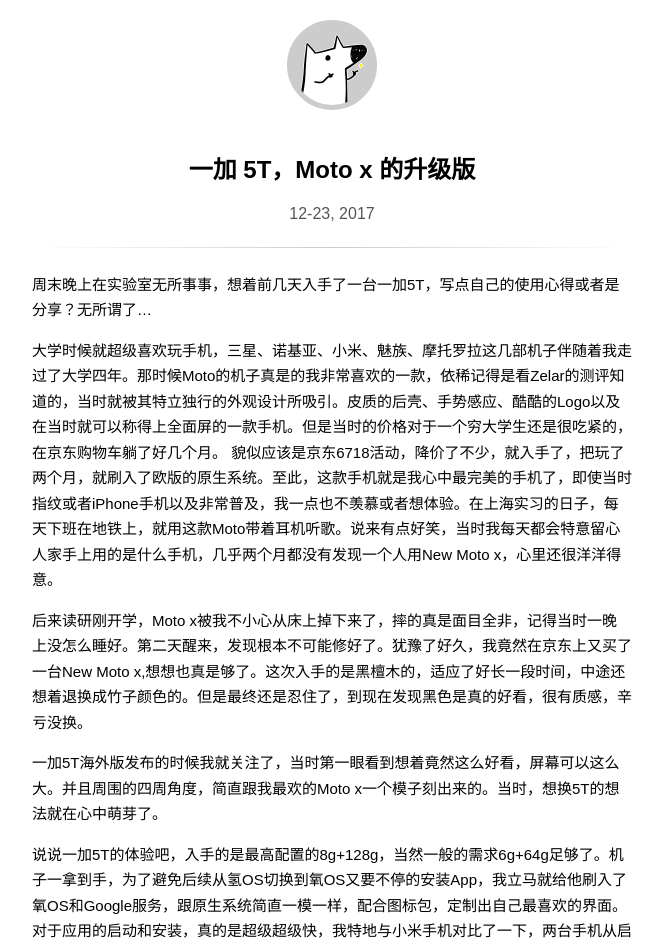
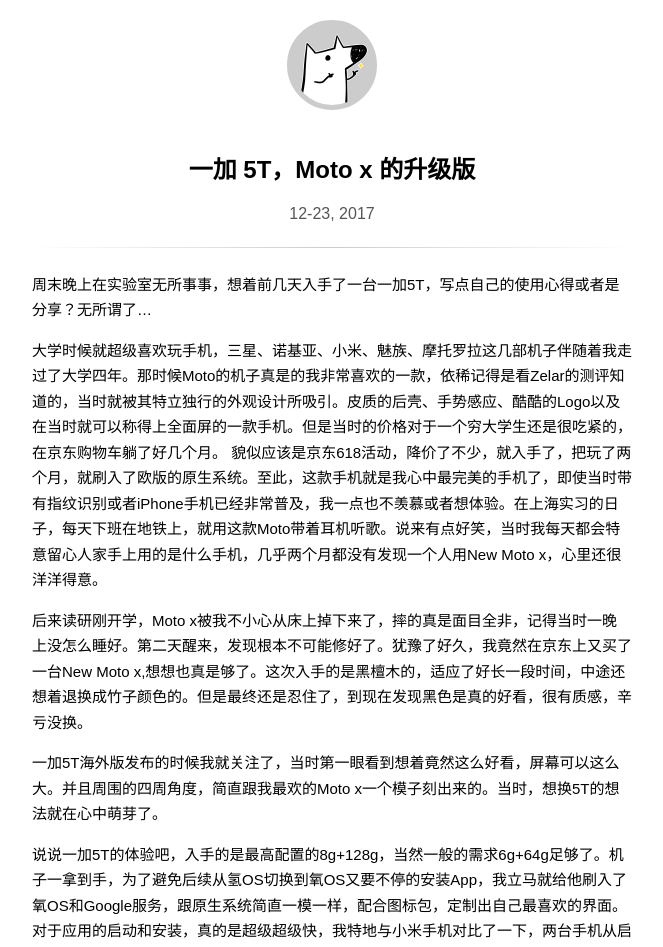
Before and after one commit to wuchangfeng/wuchangfeng.github.io, a Jekyll site: the page built from _posts/2017-12-23-oneplus5t.md, in a window 1280 px wide. Shown: the top 947 px of the page, without its empty margins (308-971 px from the left). Built offline with Jekyll 4.4.1, drawn with Linux system fonts in a browser that asks for light colours; some web fonts are replaced; comment, search, counter and statistics services are not loaded; some of the changed text lies outside the part shown.

Commit message:
delete errors:love_letter:

```diff
--- a/_posts/2017-12-23-oneplus5t.md
+++ b/_posts/2017-12-23-oneplus5t.md
@@ -8,13 +8,13 @@
 周末晚上在实验室无所事事，想着前几天入手了一台一加5T，写点自己的使用心得或者是分享？无所谓了...
 
 大学时候就超级喜欢玩手机，三星、诺基亚、小米、魅族、摩托罗拉这几部机子伴随着我走过了大学四年。那时候Moto的机子真是的我非常喜欢的一款，依稀记得是看Zelar的测评知道的，当时就被其特立独行的外观设计所吸引。皮质的后壳、手势感应、酷酷的Logo以及在当时就可以称得上全面屏的一款手机。但是当时的价格对于一个穷大学生还是很吃紧的，在京东购物车躺了好几个月。
-貌似应该是京东6718活动，降价了不少，就入手了，把玩了两个月，就刷入了欧版的原生系统。至此，这款手机就是我心中最完美的手机了，即使当时指纹或者iPhone手机以及非常普及，我一点也不羡慕或者想体验。在上海实习的日子，每天下班在地铁上，就用这款Moto带着耳机听歌。说来有点好笑，当时我每天都会特意留心人家手上用的是什么手机，几乎两个月都没有发现一个人用New Moto x，心里还很洋洋得意。
+貌似应该是京东618活动，降价了不少，就入手了，把玩了两个月，就刷入了欧版的原生系统。至此，这款手机就是我心中最完美的手机了，即使当时带有指纹识别或者iPhone手机已经非常普及，我一点也不羡慕或者想体验。在上海实习的日子，每天下班在地铁上，就用这款Moto带着耳机听歌。说来有点好笑，当时我每天都会特意留心人家手上用的是什么手机，几乎两个月都没有发现一个人用New Moto x，心里还很洋洋得意。
 
 后来读研刚开学，Moto x被我不小心从床上掉下来了，摔的真是面目全非，记得当时一晚上没怎么睡好。第二天醒来，发现根本不可能修好了。犹豫了好久，我竟然在京东上又买了一台New Moto x,想想也真是够了。这次入手的是黑檀木的，适应了好长一段时间，中途还想着退换成竹子颜色的。但是最终还是忍住了，到现在发现黑色是真的好看，很有质感，辛亏没换。
 
 一加5T海外版发布的时候我就关注了，当时第一眼看到想着竟然这么好看，屏幕可以这么大。并且周围的四周角度，简直跟我最欢的Moto x一个模子刻出来的。当时，想换5T的想法就在心中萌芽了。
 
-说说一加5T的体验吧，入手的是最高配置的8g+128g，当然一般的需求6g+64g足够了。机子一拿到手，为了避免后续从氢OS切换到氧OS又要不停的安装App，我立马就给他刷入了氧OS和Google服务，跟原生系统简直一模一样，配合图标包，定制出自己最喜欢的界面。对于应用的启动和安装，真的是超级超级快，我特地与小米手机对比了一下，两台手机从启动到完全加载出淘宝和支付宝的页面速度，5T简直完胜。另外对于人脸识别解锁，体验完全超出了之前的期待，基本上能够达到98%的解锁成功率，这中间可能有许多其他影响因素。一般的解锁途径都是双击屏幕，唤醒屏幕，手机接近正对脸部就可以开锁。这个流程也是非常快的，基本上延迟可以忽略。另外，当手机亮屏从脸部前方扫过，也是能够立即解锁。之前看见很多人吐槽，指纹识别放置在后侧，不友好，使用几天下来，完全没有这个感觉，跟前置感觉没什么区别嘛。后面就是对于三手指下滑截图和三段式开关的体验了，这两个小功能很多手机应该都有，确实真的很好用。手机放在实验室桌子上，很多次都被同学误认为是iPhone8Pus,足以可见其屏占比多大，但是这么大的屏幕，放手中玩，却异常舒适，丝毫没有觉得手不够用。另外一点需要吹嘘的就是大内存了，手机很多视频App，每天都会缓存好多视屏，一点也不用担心内存满了的情况了。对于续航和快充，续航一晚上不关机掉了7%到9%左右，应该是能够接受的，对于快充速度也是很快，体验也是很不错的。
+说说一加5T的体验吧，入手的是最高配置的8g+128g，当然一般的需求6g+64g足够了。机子一拿到手，为了避免后续从氢OS切换到氧OS又要不停的安装App，我立马就给他刷入了氧OS和Google服务，跟原生系统简直一模一样，配合图标包，定制出自己最喜欢的界面。对于应用的启动和安装，真的是超级超级快，我特地与小米手机对比了一下，两台手机从启动到完全加载出淘宝和支付宝的页面速度，5T简直完胜。另外对于人脸识别解锁，体验完全超出了之前的期待，基本上能够达到98%的解锁成功率，这中间可能有许多其他影响因素。一般的解锁途径都是双击屏幕，唤醒屏幕，手机接近正对脸部就可以开锁。这个流程也是非常快的，基本上延迟可以忽略。另外，当手机亮屏从脸部前方扫过，也是能够立即解锁。之前看见很多人吐槽，指纹识别放置在后侧，不友好，使用几天下来，完全没有这个感觉，跟前置感觉没什么区别嘛。后面就是对于三手指下滑截图和三段式开关的体验了，这两个小功能很多手机应该都有，确实真的很好用。手机放在实验室桌子上，很多次都被同学误认为是iPhone8Plus,足以可见其屏占比多大，但是这么大的屏幕，放手中把玩，却异常舒适，丝毫没有觉得手不够用。另外一点需要吹嘘的就是大内存了，手机很多视频App，每天都会缓存好多视屏，一点也不用担心内存满了的情况了。对于续航和快充，续航一晚上不关机掉了7%到9%左右，应该是能够接受的，对于快充速度也是很快，体验也是很不错的。
 
 传闻，New Moto x 后置的Logo地方，本来是准备放置指纹识别的...
 
```
